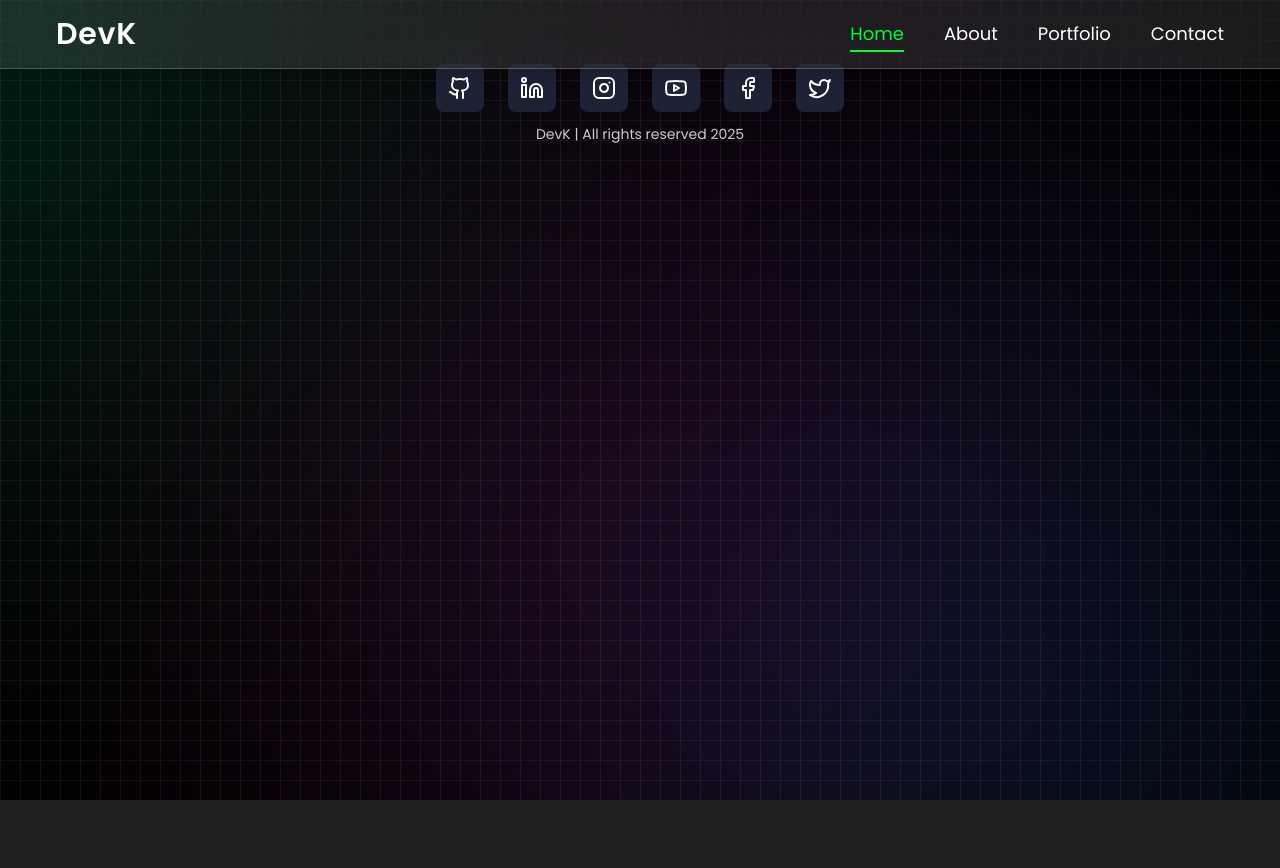
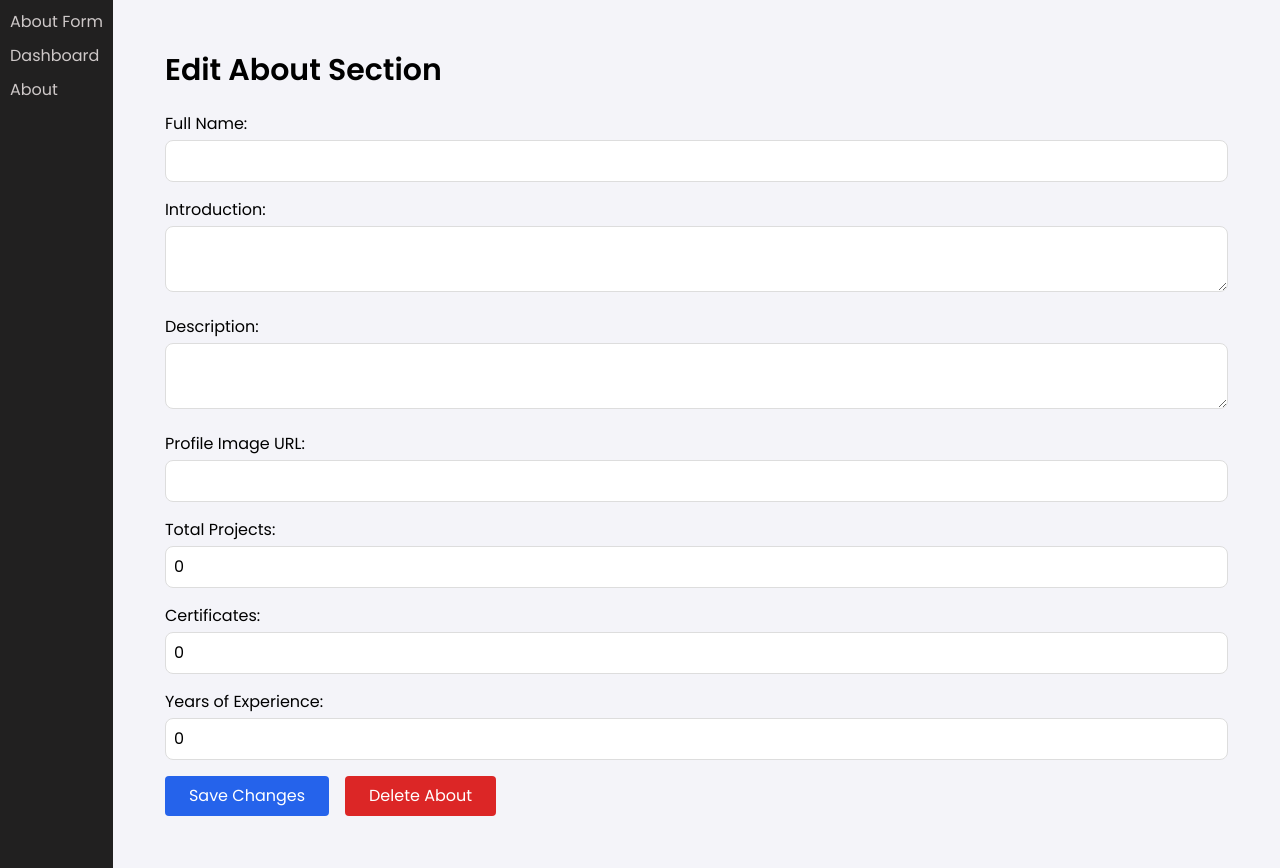
Before and after one commit to Kyylle/portfolio, a Nuxt app in the folder portfolio/: page /portal/aboutform in a window 1280 px wide. Before the commit the page ends 800 px from the top, so only its background shows below. Built offline with nearby package versions, Linux system fonts and the light colour scheme; no server answers.

Commit message:
Add admin dashboard and about management features; implement CORS middleware, sidebar navigation, and CRUD operations for About section

```diff
--- /dev/null
+++ b/portfolio/components/portal/Sidebar.vue
@@ -0,0 +1,24 @@
+<template>
+  <nav>
+    <NuxtLink to="/portal/aboutform">About Form</NuxtLink>
+    <NuxtLink to="/portal">Dashboard</NuxtLink>
+    <NuxtLink to="/portal/about">About</NuxtLink>
+
+  </nav>
+</template>
+
+<style scoped>
+nav {
+  display: flex;
+  flex-direction: column;
+  padding: 10px;
+}
+a {
+  margin-bottom: 10px;
+  text-decoration: none;
+  color: #cec8c8;
+}
+a:hover {
+  color: #01ce34;
+}
+</style>
--- /dev/null
+++ b/portfolio/layouts/admin.vue
@@ -0,0 +1,25 @@
+<template>
+  <div class="admin-container">
+    <Sidebar />
+    <div class="admin-content">
+      <slot />
+    </div>
+  </div>
+</template>
+
+<script setup>
+import Sidebar from "~/components/portal/Sidebar.vue";
+</script>
+
+<style scoped>
+.admin-container {
+  display: flex;
+  min-height: 100vh;
+}
+
+.admin-content {
+  flex-grow: 1;
+  padding: 20px;
+  background: #f4f4f9; /* Light background for admin */
+}
+</style>
--- a/portfolio/nuxt.config.ts
+++ b/portfolio/nuxt.config.ts
@@ -4,5 +4,16 @@ export default defineNuxtConfig({
   devtools: { enabled: true },
   modules: ['@nuxtjs/tailwindcss'],
   css: ['@/assets/css/global.css'],
-  plugins: ["~/plugins/fontawesome"]
+  plugins: ["~/plugins/fontawesome"],
+
+  app: {
+    head: {
+      title: "Portfolio",
+    },
+  },
+  runtimeConfig: {
+    public: {
+      apiBase: process.env.API_BASE_URL || "http://localhost:8000",
+    },
+  },
 })
--- /dev/null
+++ b/portfolio/pages/portal/about.vue
@@ -0,0 +1,97 @@
+<template>
+  <div>
+    <h1>About Section (Test GET Request)</h1>
+
+    <button @click="fetchAbout">Fetch About Info</button>
+
+    <div v-if="loading">Loading...</div>
+
+    <div v-if="error" class="error">{{ error }}</div>
+
+    <form v-if="about" @submit.prevent="updateAbout">
+      <label>
+        Full Name:
+        <input v-model="about.full_name" type="text" />
+      </label>
+
+      <label>
+        Introduction:
+        <textarea v-model="about.introduction"></textarea>
+      </label>
+
+      <label>
+        Description:
+        <textarea v-model="about.description"></textarea>
+      </label>
+
+      <button type="submit">Update About</button>
+    </form>
+  </div>
+</template>
+
+<script setup>
+import { ref } from "vue";
+
+const about = ref(null);
+const loading = ref(false);
+const error = ref("");
+
+// Fetch About Information (GET Request)
+async function fetchAbout() {
+  loading.value = true;
+  error.value = "";
+
+  try {
+    const response = await fetch("http://localhost:8000/about/");
+    if (!response.ok) throw new Error("Failed to fetch about info.");
+    about.value = await response.json();
+  } catch (err) {
+    error.value = err.message;
+  } finally {
+    loading.value = false;
+  }
+}
+
+// Update About Information (PUT Request)
+async function updateAbout() {
+  try {
+    const response = await fetch("http://localhost:8000/about", {
+      method: "PUT",
+      headers: { "Content-Type": "application/json" },
+      body: JSON.stringify(about.value),
+    });
+
+    if (!response.ok) throw new Error("Failed to update about info.");
+    alert("About section updated!");
+  } catch (err) {
+    alert(err.message);
+  }
+}
+
+definePageMeta({
+  layout: "admin",
+});
+</script>
+
+<style scoped>
+label {
+  display: block;
+  margin-bottom: 10px;
+}
+
+textarea,
+input {
+  width: 100%;
+  padding: 8px;
+  margin-top: 4px;
+}
+
+button {
+  margin-top: 20px;
+}
+
+.error {
+  color: red;
+  margin-top: 10px;
+}
+</style>
--- /dev/null
+++ b/portfolio/pages/portal/aboutform.vue
@@ -0,0 +1,126 @@
+<template>
+  <div class="p-8">
+    <h1 class="text-3xl font-semibold mb-6">Edit About Section</h1>
+    <form @submit.prevent="handleSubmit" class="space-y-4">
+      <div>
+        <label for="full_name" class="block font-medium">Full Name:</label>
+        <input v-model="about.full_name" id="full_name" type="text" class="input" required />
+      </div>
+
+      <div>
+        <label for="introduction" class="block font-medium">Introduction:</label>
+        <textarea v-model="about.introduction" id="introduction" class="input" required />
+      </div>
+
+      <div>
+        <label for="description" class="block font-medium">Description:</label>
+        <textarea v-model="about.description" id="description" class="input" required />
+      </div>
+
+      <div>
+        <label for="profile_image" class="block font-medium">Profile Image URL:</label>
+        <input v-model="about.profile_image" id="profile_image" type="text" class="input" required />
+      </div>
+
+      <div>
+        <label for="total_projects" class="block font-medium">Total Projects:</label>
+        <input v-model="about.total_projects" id="total_projects" type="number" class="input" required />
+      </div>
+
+      <div>
+        <label for="certificates" class="block font-medium">Certificates:</label>
+        <input v-model="about.certificates" id="certificates" type="number" class="input" required />
+      </div>
+
+      <div>
+        <label for="years_experience" class="block font-medium">Years of Experience:</label>
+        <input v-model="about.years_experience" id="years_experience" type="number" class="input" required />
+      </div>
+
+      <button type="submit" class="bg-blue-600 text-white px-6 py-2 rounded hover:bg-blue-700">
+        Save Changes
+      </button>
+
+      <button type="button" @click="handleDelete" class="bg-red-600 text-white px-6 py-2 rounded hover:bg-red-700 ml-4">
+        Delete About
+      </button>
+    </form>
+  </div>
+</template>
+
+<script setup>
+import { ref, onMounted } from 'vue';
+import { useRouter } from 'vue-router';
+
+const router = useRouter();
+const about = ref({
+  full_name: '',
+  introduction: '',
+  description: '',
+  profile_image: '',
+  total_projects: 0,
+  certificates: 0,
+  years_experience: 0,
+});
+
+const apiBase = process.env.API_BASE_URL || "http://localhost:8000";
+
+// Fetch about data from FastAPI
+const fetchAbout = async () => {
+  try {
+    const response = await fetch(`${apiBase}/about`);
+    if (response.ok) {
+      about.value = await response.json();
+    }
+  } catch (error) {
+    console.error("Error fetching about info:", error);
+  }
+};
+
+// Handle form submission
+const handleSubmit = async () => {
+  try {
+    const method = about.value._id ? "PUT" : "POST";
+    const response = await fetch(`${apiBase}/about`, {
+      method,
+      headers: { "Content-Type": "application/json" },
+      body: JSON.stringify(about.value),
+    });
+
+    if (response.ok) {
+      alert("About section updated successfully!");
+      router.push("/portal");
+    }
+  } catch (error) {
+    console.error("Error updating about info:", error);
+  }
+};
+
+// Handle delete action
+const handleDelete = async () => {
+  if (confirm("Are you sure you want to delete the About section?")) {
+    try {
+      await fetch(`${apiBase}/about`, { method: "DELETE" });
+      alert("About section deleted successfully!");
+      router.push("/portal");
+    } catch (error) {
+      console.error("Error deleting about info:", error);
+    }
+  }
+};
+
+onMounted(fetchAbout);
+definePageMeta({
+  layout: "admin",
+});
+</script>
+
+<style scoped>
+.input {
+  width: 100%;
+  padding: 8px;
+  margin-top: 4px;
+  border: 1px solid #ddd;
+  border-radius: 8px;
+}
+</style>
--- /dev/null
+++ b/portfolio/pages/portal/index.vue
@@ -0,0 +1,11 @@
+<template>
+  <div>
+    <h1>Admin Dashboard</h1>
+  </div>
+</template>
+
+<script setup>
+definePageMeta({
+  layout: "admin",
+});
+</script>
```
Also changed, not shown: 1 other file (tests, documents, lock files or other folders).
